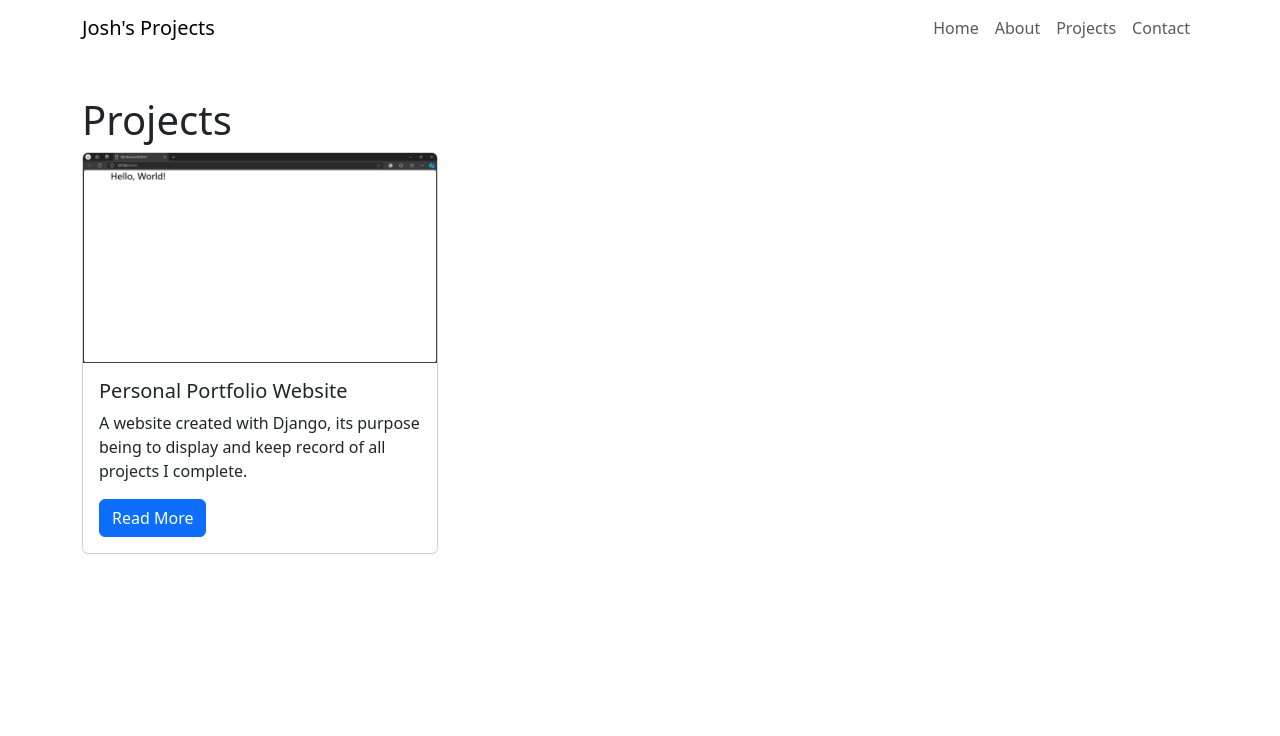
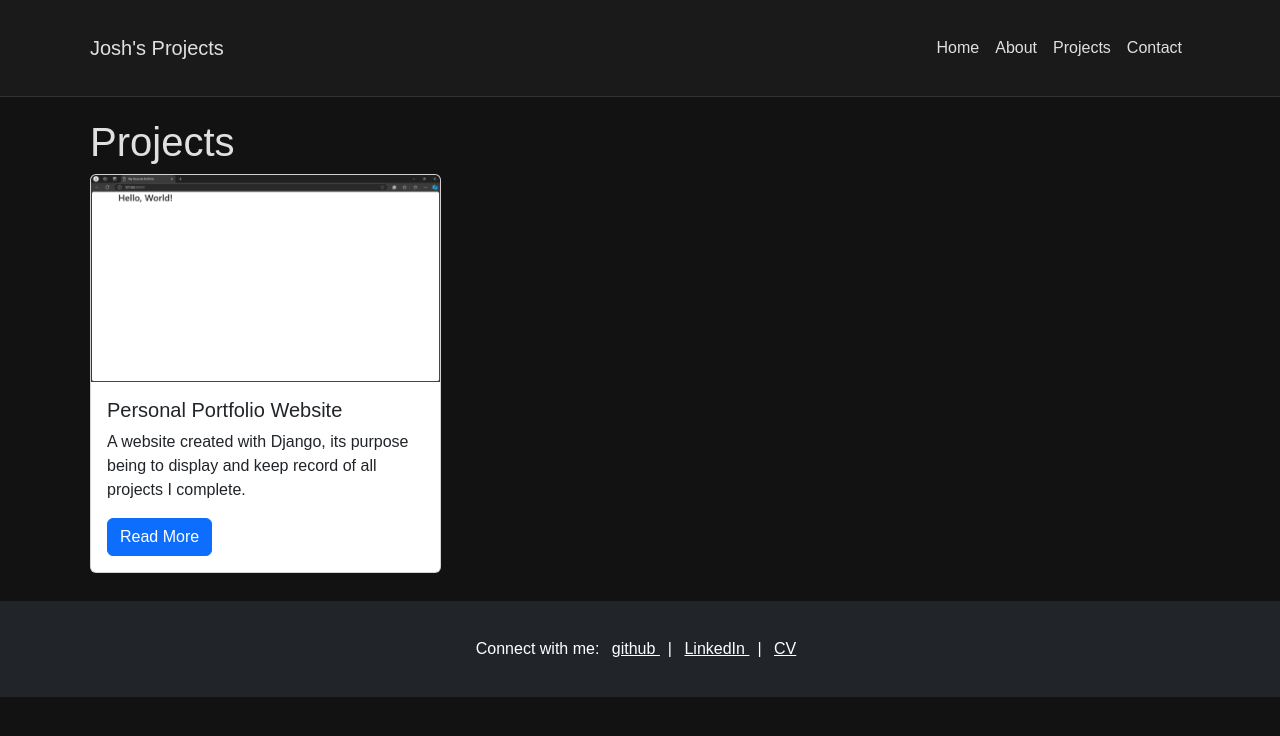
Before and after one commit to Joshr0108/Portfolio, a Django app: page /projects/ in a window 1280 px wide. Shown: the top 736 px of the page. Run offline with Django 5.2, Linux system fonts and the light colour scheme; data comes from the database, SQL or seed files in the repository.

Commit message:
Dark Mode & Footer

```diff
--- a/pages/templates/pages/home.html
+++ b/pages/templates/pages/home.html
@@ -2,10 +2,6 @@
 
 {% block page_content %}
 <!-- main banner -->
-<head>
-    <link rel="stylesheet" href="style.css">
-</head>
-<body>
     <section class="bgimage" id="home">
         <div class="container-fluid">
             <div class="row">
--- a/pages/templates/pages/style.css
+++ /dev/null
@@ -1,22 +0,0 @@
-/* hero background image */
-.bgimage {
-    height:100vh;
-    background: url('c:\Users\joshr\OneDrive\Pictures\Screenshots\Screenshot 2024-05-10 114616.png');
-    background-size:cover;
-    position:relative;
-}
-/* text css above hero image*/
-.hero_title {
-    font-size: 4.5rem;
-}
-.hero_desc {
-    font-size: 2rem;
-}
-.hero-text {
-    text-align: center;
-    position: absolute;
-    top: 50%;
-    left: 50%;
-    transform: translate(-50%, -50%);
-    color: white;
-}
--- a/personal_portfolio/settings.py
+++ b/personal_portfolio/settings.py
@@ -123,7 +123,11 @@ USE_TZ = True
 # Static files (CSS, JavaScript, Images)
 # https://docs.djangoproject.com/en/5.1/howto/static-files/
 
-STATIC_URL = 'static/'
+STATIC_URL = '/static/'
+
+STATICFILES_DIRS = [
+    BASE_DIR / "templates/static",
+]
 
 # Default primary key field type
 # https://docs.djangoproject.com/en/5.1/ref/settings/#default-auto-field
--- a/templates/base.html
+++ b/templates/base.html
@@ -4,9 +4,10 @@
 <head>
     <meta charset="utf-8">
     <meta name="viewport" content="width=device-width, initial-scale=1">
-    <title>{% block title %}My Personal Portfolio{% endblock title %}</title>
+    <title>{% block title %}My Portfolio{% endblock title %}</title>
+    {% load static %}
     <link href="https://cdn.jsdelivr.net/npm/bootstrap@5.3.1/dist/css/bootstrap.min.css" rel="stylesheet">
-    <link rel="stylesheet" href="{% static 'pages/templates/pages/style.css' %}"> <!-- Link to your custom CSS -->
+    <link rel="stylesheet" href="{% static 'base/style.css' %}"> <!-- Link to CSS -->
 </head>
 
 <body>
@@ -42,6 +43,26 @@
         {% block page_content %}{% endblock page_content %}
     </div>
 
+    <!-- Footer -->
+    <footer class="footer mt-auto py-3 bg-dark text-white">
+        <div class="container text-center">
+            <span>Connect with me:</span>
+            <a href="https://github.com/Joshr0108" target="_blank" class="text-white mx-2">
+                <i class="fab fa-github"></i> github
+            </a>
+            |
+            <a href="www.linkedin.com/in/josh-rawlinson" target="_blank" class="text-white mx-2">
+                <i class="fab fa-linkedin"></i> LinkedIn
+            </a>
+            |
+            <a href="{% static '/uploads/JoshRawlinson_CV.pdf' %}" target="_blank" class="text-white mx-2">
+                <i class="fas fa-file-alt"></i> CV
+            </a>
+        </div>
+    </footer>
+
+
+
     <!-- Bootstrap JS Bundle -->
     <script src="https://cdn.jsdelivr.net/npm/bootstrap@5.3.1/dist/js/bootstrap.bundle.min.js"></script>
 </body>
--- /dev/null
+++ b/templates/static/base/style.css
@@ -0,0 +1,57 @@
+
+
+:root {
+    --bg-color: #121212;         /* Very dark background */
+    --text-color: #e0e0e0;       /* Light gray text color */
+    --accent-color: #ff9800;     /* Accent color (orange) */
+    --border-color: #333333;     /* Dark border color */
+}
+
+/* Apply dark theme to body and general text */
+body {
+    background-color: var(--bg-color);
+    color: var(--text-color);
+    font-family: Arial, sans-serif;
+    margin-top: 70px; /* Offset for the fixed navbar */
+}
+
+/* Navbar styling */
+.navbar {
+    background-color: #1a1a1a; /* Slightly lighter than background */
+    border-bottom: 1px solid var(--border-color);
+}
+
+.navbar .nav-link, .navbar .navbar-brand {
+    color: var(--text-color);
+}
+
+.navbar .nav-link:hover, .navbar .navbar-brand:hover {
+    color: var(--accent-color);
+}
+
+/* Link colors */
+a {
+    color: var(--accent-color);
+}
+
+a:hover {
+    color: #ffa726;
+}
+
+/* Buttons, inputs, and form elements */
+input, button {
+    background-color: var(--bg-color);
+    color: var(--text-color);
+    border: 1px solid var(--border-color);
+    padding: 10px;
+}
+
+input:focus, button:focus {
+    outline: none;
+    border-color: var(--accent-color);
+}
+
+/* Additional styling for container and text elements */
+.container {
+    padding: 20px;
+}
```
Also changed, not shown: 1 other file.
